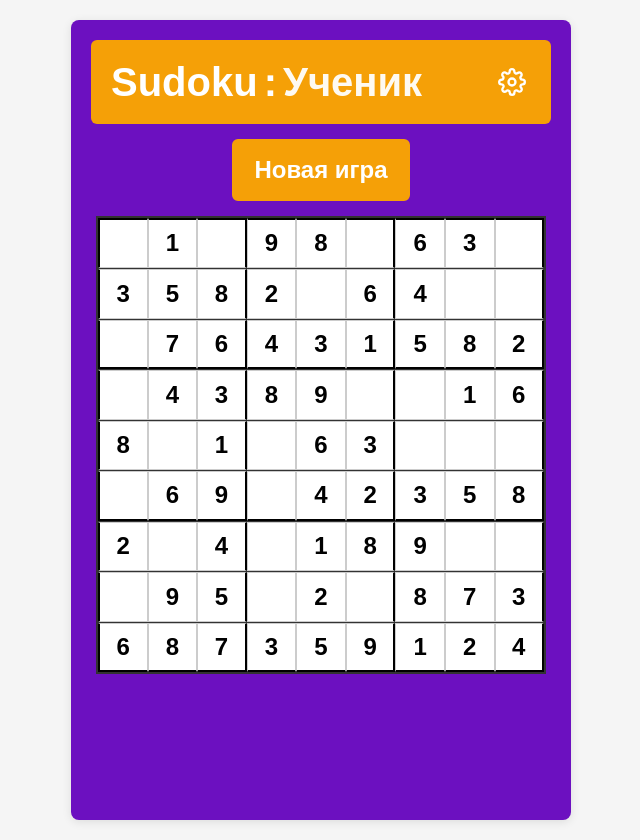
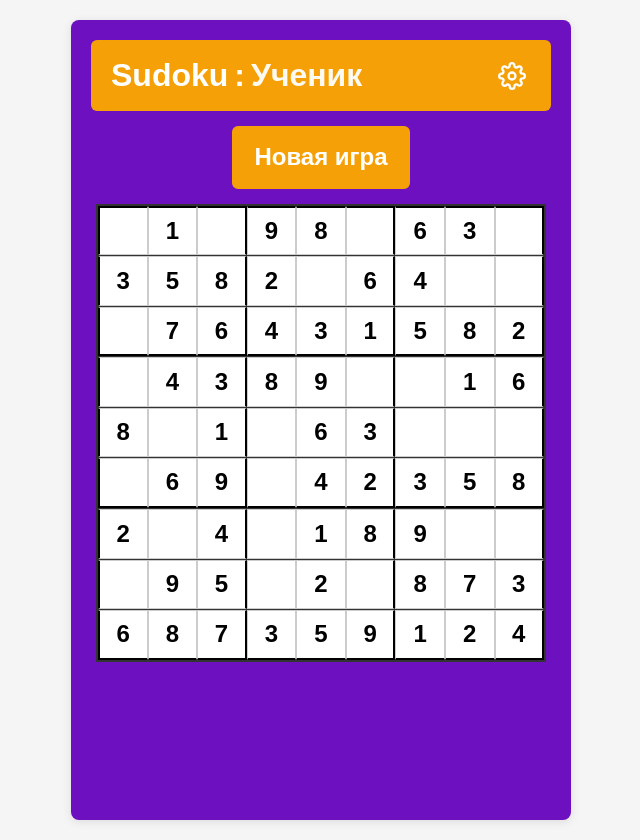
Before and after one commit to shaula-hub/sudoku, a React (Vite) app: page / in a window 1280 px wide. Shown: the whole page, without its empty margins (319-959 px from the left). Built offline with nearby package versions, Linux system fonts and the light colour scheme.

Commit message:
Style corrections 8

```diff
--- a/src/components/Controls/GameControls.jsx
+++ b/src/components/Controls/GameControls.jsx
@@ -34,7 +34,7 @@ function GameControls({ difficultyColor, isMobile }) {
           borderColor: difficultyColor,
           ...(isMobile
             ? {
-                fontSize: "2.5rem",
+                fontSize: "1.25rem",
                 fontWeight: "bold",
                 color: "white",
                 padding: "8px 12px",
--- a/src/components/NumberPad/styles.css
+++ b/src/components/NumberPad/styles.css
@@ -9,7 +9,7 @@
     display: flex;
     flex-direction: column;
     align-items: center;
-    margin-top: 60px; /* Increased from 15px */
+    /* margin-top: 60px; Increased from 15px */
     /* margin-bottom: 40px; */
   }
 }
--- a/src/styles/globals.css
+++ b/src/styles/globals.css
@@ -39,7 +39,7 @@ h1 {
 }
 
 .game-title {
-  font-size: 2.5rem;
+  font-size: 2rem;
   color: white;
   margin: 0;
   font-weight: bold;
@@ -59,7 +59,7 @@ h1 {
 }
 
 .game-title .level-text {
-  font-size: 2.5rem;
+  font-size: 2rem;
   font-weight: bold;
   /* opacity: 0.9; */
 }
@@ -81,7 +81,7 @@ h1 {
 }
 
 .game-title {
-  font-size: 2.5rem;
+  font-size: 2rem;
   color: white;
   margin: 0;
   font-weight: bold;
@@ -96,7 +96,7 @@ h1 {
 }
 
 .level-text {
-  font-size: 2.5rem;
+  font-size: 2rem;
   font-weight: normal;
   opacity: 0.95;
 }
@@ -126,11 +126,11 @@ h1 {
   }
 
   .game-title {
-    font-size: 2.5rem;
+    font-size: 2rem;
   }
 
   .level-text {
-    font-size: 0.7em;
+    font-size: 2rem;
   }
 
   #settings-button {
```
